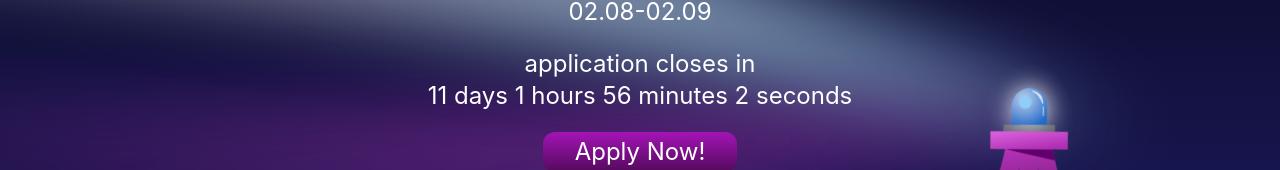
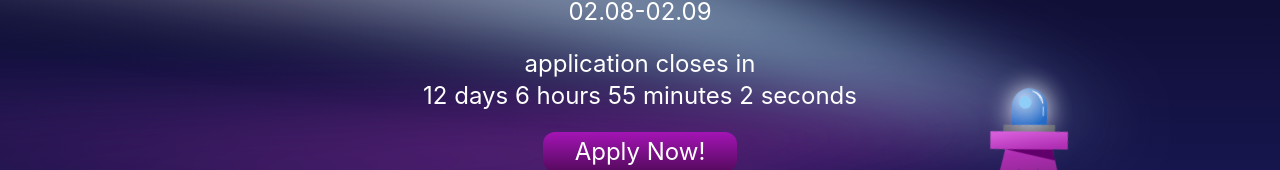
Before and after one commit to hack-duke/2025.hackduke.org, a React (Create React App) app: page / in a window 1280 px wide. Shown: the part 412-582 px from the top of the page. Built offline with nearby package versions, Linux system fonts and the light colour scheme; what tailwindcss-motion, taos would draw is missing.

Commit message:
Correct countdown

```diff
--- a/src/components/home.js
+++ b/src/components/home.js
@@ -7,7 +7,7 @@ export const Home = () => {
       <img className="z-20 flex object-contain max-h-full h-48" src="/images/HackDuke.png" alt="Hack Duke"></img>
       <h1 className="text-2xl z-50"> 02.08-02.09 </h1>
       <h1 className="mt-5 text-2xl z-50"> application closes in</h1>
-      <Countdown date={new Date("2025-01-31")} renderer={CountdownRenderer}/>
+      <Countdown date={new Date("2025-02-01T04:59:00Z")} renderer={CountdownRenderer}/>
       <a href='https://portal.hackduke.org/' className='text-2xl bg-gradient-to-b from-[#A414B5] to-[#540A5D] pl-8 pr-8 pt-1 pb-1 rounded-xl mt-5 z-50 transform transition duration-200 hover:scale-105'>Apply Now!</a>
       {/* waves */}
       <section className="waves-container bottom-[0vw]">
```
